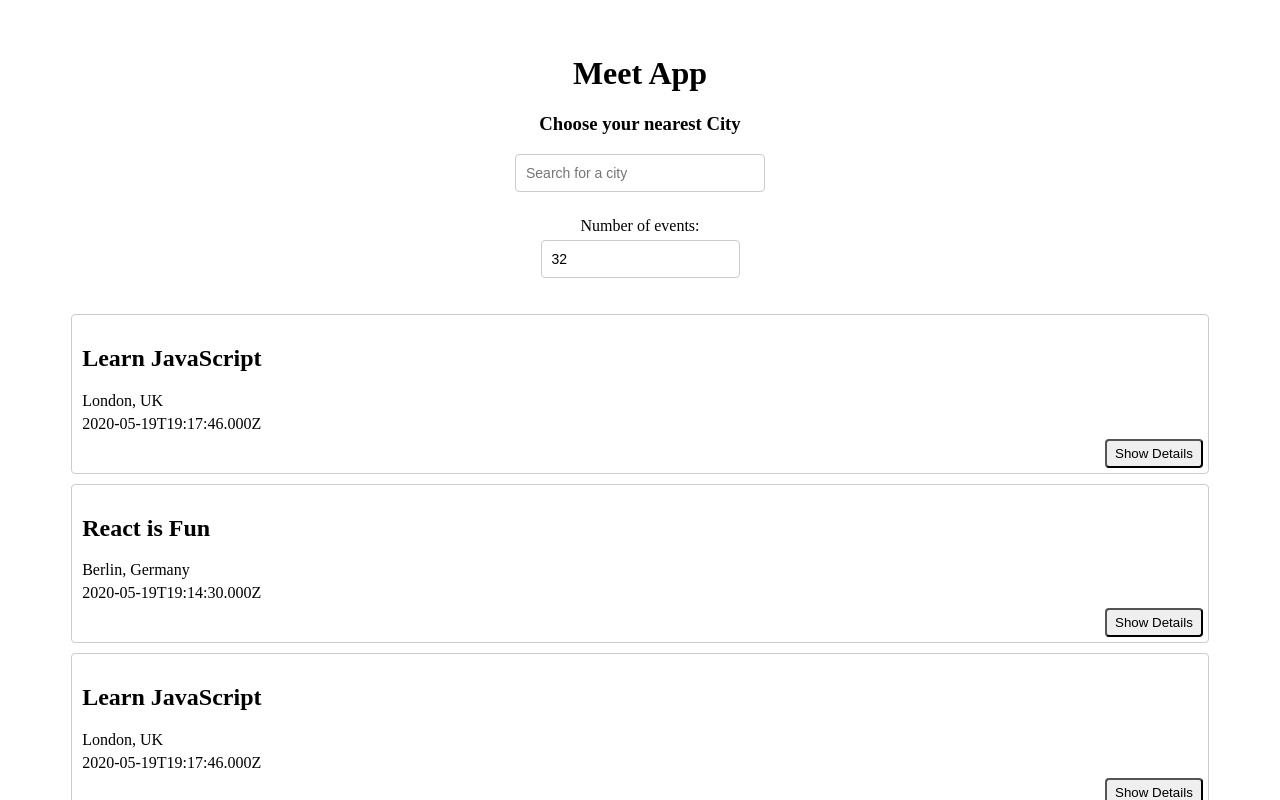
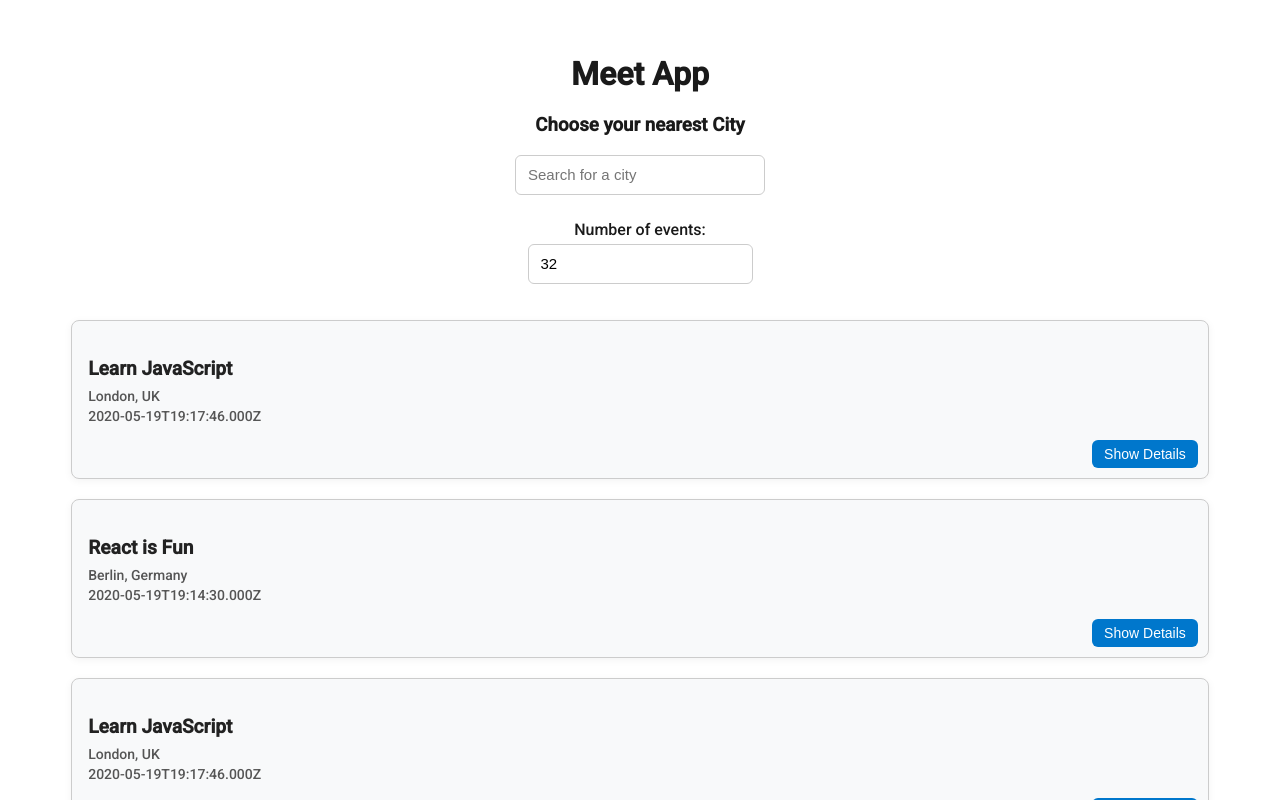
Before and after one commit to rob-cost/CF-meet, a React (Vite) app: page / in a window 1280 px wide. Shown: the top 800 px of the page. Built offline with nearby package versions, Linux system fonts and the light colour scheme.

Commit message:
Updated css style

```diff
--- a/src/index.css
+++ b/src/index.css
@@ -1,4 +1,13 @@
 @import url(https://fonts.googleapis.com/css?family=Roboto:500);
+
+:root {
+  --bg-color: #ffffff;
+  --text-color: #1a1a1a;
+  --accent-color: #0077cc;
+  --hover-color: #bcdcdb;
+  --event-bg: #f8f9fa;
+  --input-border: #ccc;
+}
 
 .App {
   text-align: center;
@@ -18,17 +27,29 @@ p {
   margin: 5px 0;
 }
 
+body {
+  background-color: var(--bg-color);
+  color: var(--text-color);
+  font-family: 'Roboto', sans-serif;
+}
+
 input[type="text"],
 input[type="number"] {
-  padding: 8px 6px 8px 10px;
-  border-radius: 4px;
+  padding: 8px 12px;
+  border-radius: 6px;
   outline: none;
-  border: 1px solid #ccc;
-  font-size: 14px;
+  align-self: center;
+  border: 1px solid var(--input-border);
+  font-size: 15px;
   line-height: 20px;
-  align-self: center;
-  height: 38px;
+  height: 40px;
   margin-bottom: 20px;
+  transition: border 0.2s ease;
+}
+
+input[type="text"]:focus,
+input[type="number"]:focus {
+  border-color: #0077cc;
 }
 
 .city {
@@ -50,40 +71,71 @@ input[type="number"] {
   align-self: center;
   margin: 0;
   font-size: 14px;
-  box-shadow: 10px 10px 16px -12px rgba(0, 0, 0, 0.75);
+  border-radius: 4px;
+  box-shadow: 0 4px 8px rgba(0, 0, 0, 0.15);
+  overflow: hidden;
 }
 
 .suggestions > li {
   text-align: left;
-  padding: 8px 6px 8px 10px;
-  background-color: #eee;
-  cursor: default;
+  padding: 10px 12px;
+  background-color: var(--event-bg);
+  cursor: pointer;
+  border-bottom: 1px solid #eee;
 }
 
 .suggestions > li:last-child {
   border-bottom-left-radius: 4px;
   border-bottom-right-radius: 4px;
+  border-bottom: none;
 }
 
 .suggestions > li:hover {
-  background-color: #bcdcdb;
+  background-color: var(--hover-color);
 }
 
 .event {
-  padding: 10px 10px 35px;
-  margin-bottom: 10px;
+  background-color: var(--event-bg);
+  border: 1px solid var(--input-border);
+  padding: 20px 16px 50px;
+  margin-bottom: 20px;
   text-align: left;
-  border: 1px solid #ccc;
-  border-radius: 4px;
+  border-radius: 8px;
   position: relative;
+  box-shadow: 0 2px 8px rgba(0,0,0,0.05);
+  transition: box-shadow 0.2s ease;
+}
+
+.event:hover {
+  box-shadow: 0 4px 12px rgba(0,0,0,0.1);
+}
+
+.event h2 {
+  margin-bottom: 8px;
+  font-size: 1.2rem;
+  color: #222;
+}
+
+.event p {
+  margin: 4px 0;
+  font-size: 14px;
+  color: #555;
 }
 
 .event-button {
   position: absolute;
-  right: 5px;
-  bottom: 5px;
-  padding: 5px 8px;
-  border-radius: 4px;
-  outline: none;
+  right: 10px;
+  bottom: 10px;
+  padding: 6px 12px;
+  background-color: var(--accent-color);
+  color: #fff;
+  border: none;
+  border-radius: 6px;
   cursor: pointer;
+  font-size: 14px;
+  transition: background 0.2s ease;
 }
+
+.event-button:hover {
+  background-color: #005fa3;
+}
```
